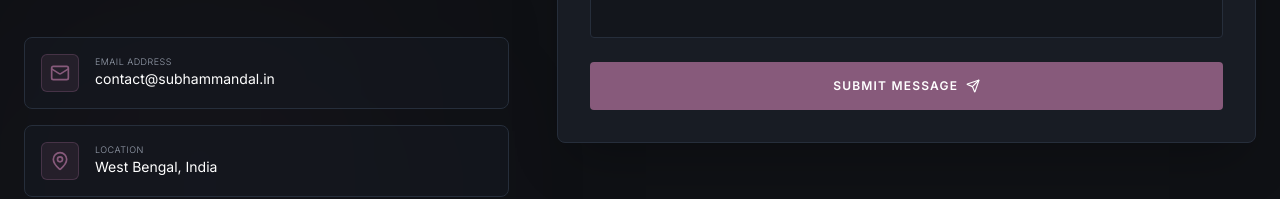
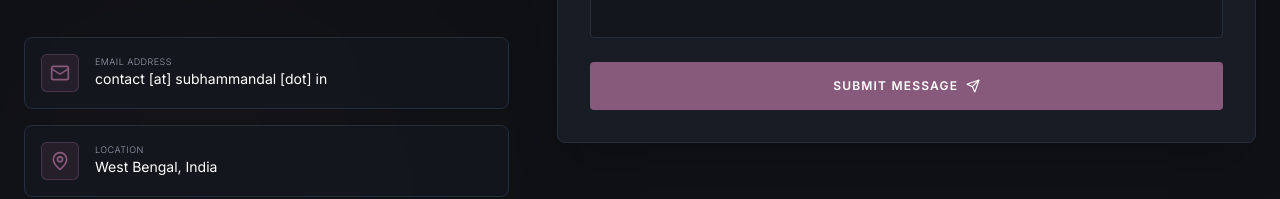
Before and after one commit to Subhammandal5555/personal-portfolio, a Next.js app: page / in a window 1280 px wide. Shown: the part 4233-4432 px from the top of the page. Built offline with nearby package versions, Linux system fonts and the light colour scheme.

Commit message:
security: encrypt contact email using text masking and Base64 link decryption

```diff
--- a/src/components/Contact.tsx
+++ b/src/components/Contact.tsx
@@ -5,8 +5,16 @@ import { Mail, Send, MapPin, Phone } from "lucide-react";
 import { HandDrawnUnderline } from "@/components/HandDrawn";
 import { useState } from "react";
 
+const encodedEmail = "Y29udGFjdEBzdWJoYW1tYW5kYWwuaW4=";
+
 export default function Contact() {
   const [formSubmitted, setFormSubmitted] = useState(false);
+
+  const handleEmailClick = (e: React.MouseEvent) => {
+    e.preventDefault();
+    const decoded = atob(encodedEmail);
+    window.location.href = `mailto:${decoded}`;
+  };
 
   // Netlify form handler simulation for React client safety
   const handleSubmit = (e: React.FormEvent<HTMLFormElement>) => {
@@ -71,10 +79,10 @@ export default function Contact() {
                   <div>
                     <span className="block text-[9px] uppercase tracking-wider text-gray-400 font-light">Email Address</span>
                     <a
-                      href="mailto:contact@subhammandal.in"
-                      className="text-white hover:text-brand-accent transition-colors duration-200"
+                      onClick={handleEmailClick}
+                      className="text-white hover:text-brand-accent transition-colors duration-200 cursor-pointer"
                     >
-                      contact@subhammandal.in
+                      contact [at] subhammandal [dot] in
                     </a>
                   </div>
                 </div>
```
